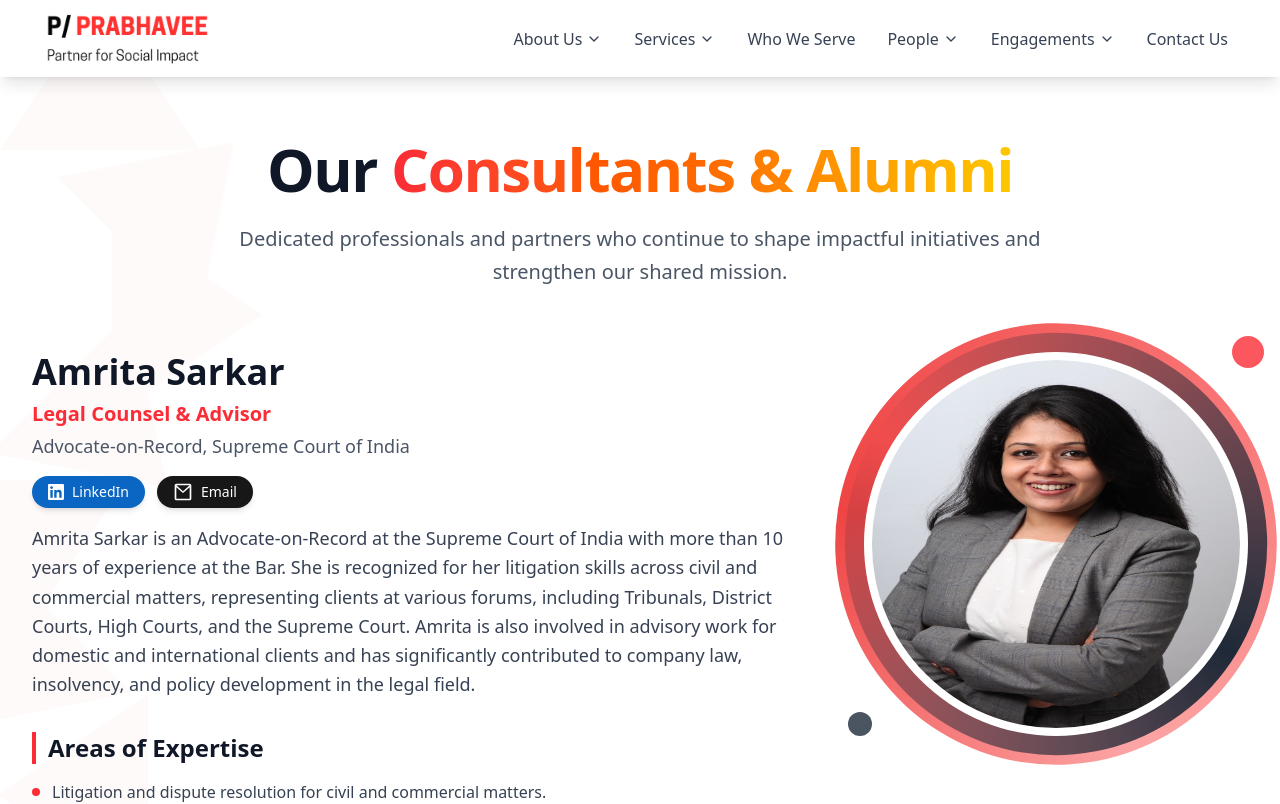
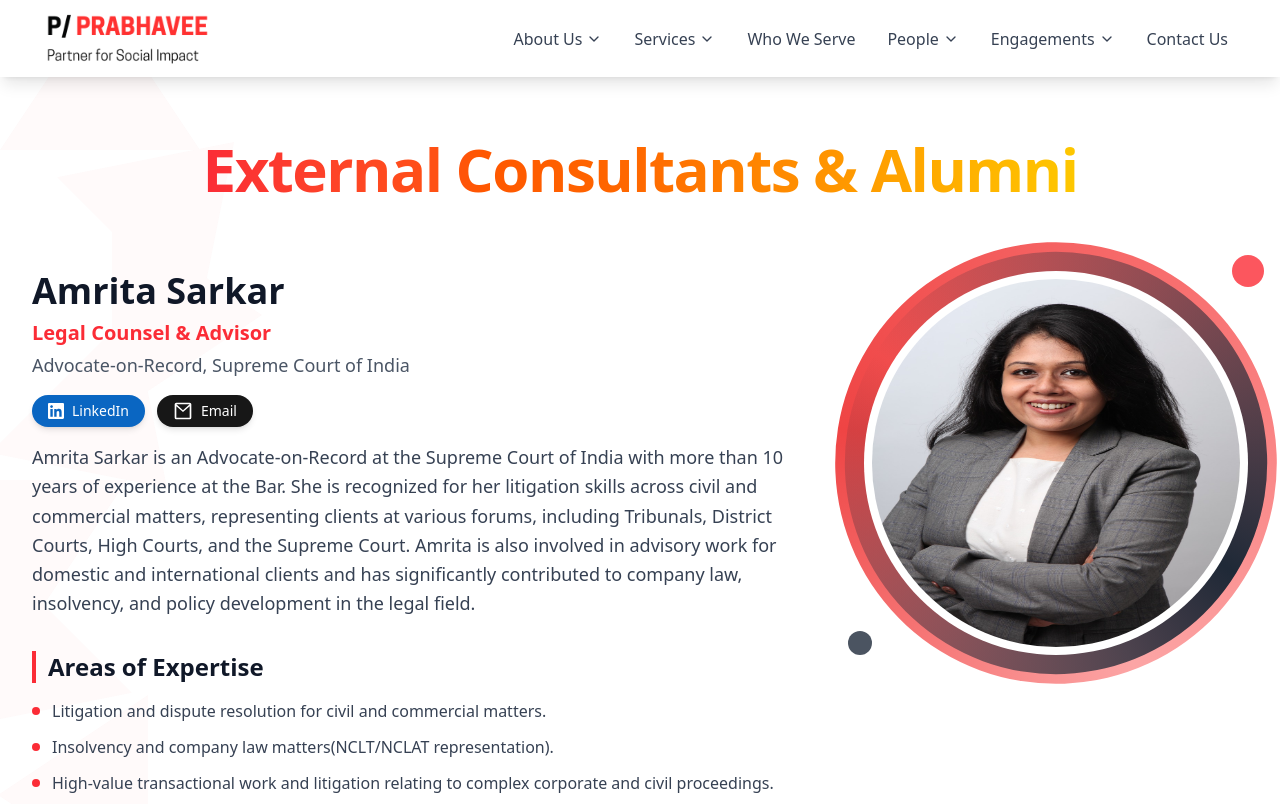
Before and after one commit to PPRABHAVEE/prabhavee, a Next.js app: page /people/consultant in a window 1280 px wide. Shown: the top 804 px of the page. Built offline with nearby package versions, Linux system fonts and the light colour scheme.

Commit message:
other UI changes

```diff
--- a/src/components/events/stockData.jsx
+++ b/src/components/events/stockData.jsx
@@ -238,7 +238,7 @@ import Image from "next/image";
     },
     {
       id: 19,
-      name: "Guest Lecture on Collaboration and Teamwork",
+      name: "Guest Lecture on Collaboration and Teamwork jointly organised by PCTE & AIMA Young Leaders Council ",
       year: 2025,
       eventType: "Online Guest Lecture ",
       participationType: "Guest Lecturer",
@@ -281,7 +281,7 @@ import Image from "next/image";
       year: 2025,
       eventType: "Mentorship Meeting",
       participationType: "Mentor",
-      displayType: "carousel",
+      displayType: "collage",
       images: [
         "./assets/22/Screenshot 2025-10-18 153430.png",
       ],
@@ -307,7 +307,7 @@ import Image from "next/image";
       year: 2025,
       eventType: "Online Guest Lecture",
       participationType: "Guest Lecturer/ Speaker/ Trainer ",
-      displayType: "carousel",
+      displayType: "collage",
       images: [
         "./assets/24/1.jpg",
       ],
--- a/src/components/people/consultant.jsx
+++ b/src/components/people/consultant.jsx
@@ -129,17 +129,13 @@ const PeoplePage = () => {
           }}
         >
           <h1 className="text-5xl md:text-6xl font-extrabold tracking-tight leading-tight">
-            <span className="text-gray-900">Our&nbsp;</span>
             <span
               className="bg-gradient-to-r from-red-500 via-orange-500 to-yellow-400 bg-clip-text text-transparent"
               style={{ WebkitBackgroundClip: "text" }}
             >
-              Consultants & Alumni
+              External Consultants & Alumni
             </span>
           </h1>
-          <p className="mt-4 max-w-4xl mx-auto text-lg md:text-xl text-gray-600 font-light leading-relaxed">
-            Dedicated professionals and partners who continue to shape impactful initiatives and strengthen our shared mission.
-          </p>
         </div>
       </div>
 
--- a/src/components/people/founder.jsx
+++ b/src/components/people/founder.jsx
@@ -179,9 +179,6 @@ const PeoplePage = () => {
               Founder
             </span>
         </h1>
-          <p className="mt-4 max-w-3xl mx-auto text-lg md:text-xl text-gray-600 font-light leading-relaxed">
-            The driving force behind <span className="text-red-600 font-medium">PRABHAVEE</span> — inspiring social change through vision, purpose, and impact.
-          </p>
         </div>
       </div>
 
--- a/src/pages/trainingCap.jsx
+++ b/src/pages/trainingCap.jsx
@@ -275,8 +275,8 @@ export default function LegalFirmPage() {
                   </div>
                 </div>
                 <div className="py-5 px-4 bg-gradient-to-br from-amber-50 to-slate-50 rounded-lg border-l-4 border-amber-600">
-                  <p className="text-base text-slate-800 font-semibold italic leading-relaxed">
-                    " Empowering Sustainable Progress through Strategic Capacity Building"
+                  <p className="text-base text-slate-800 font-semibold italic leading-relaxed text-center">
+                    "Empowering Sustainable Progress through Strategic Capacity Building"
                   </p>
                 </div>
               </div>
```
